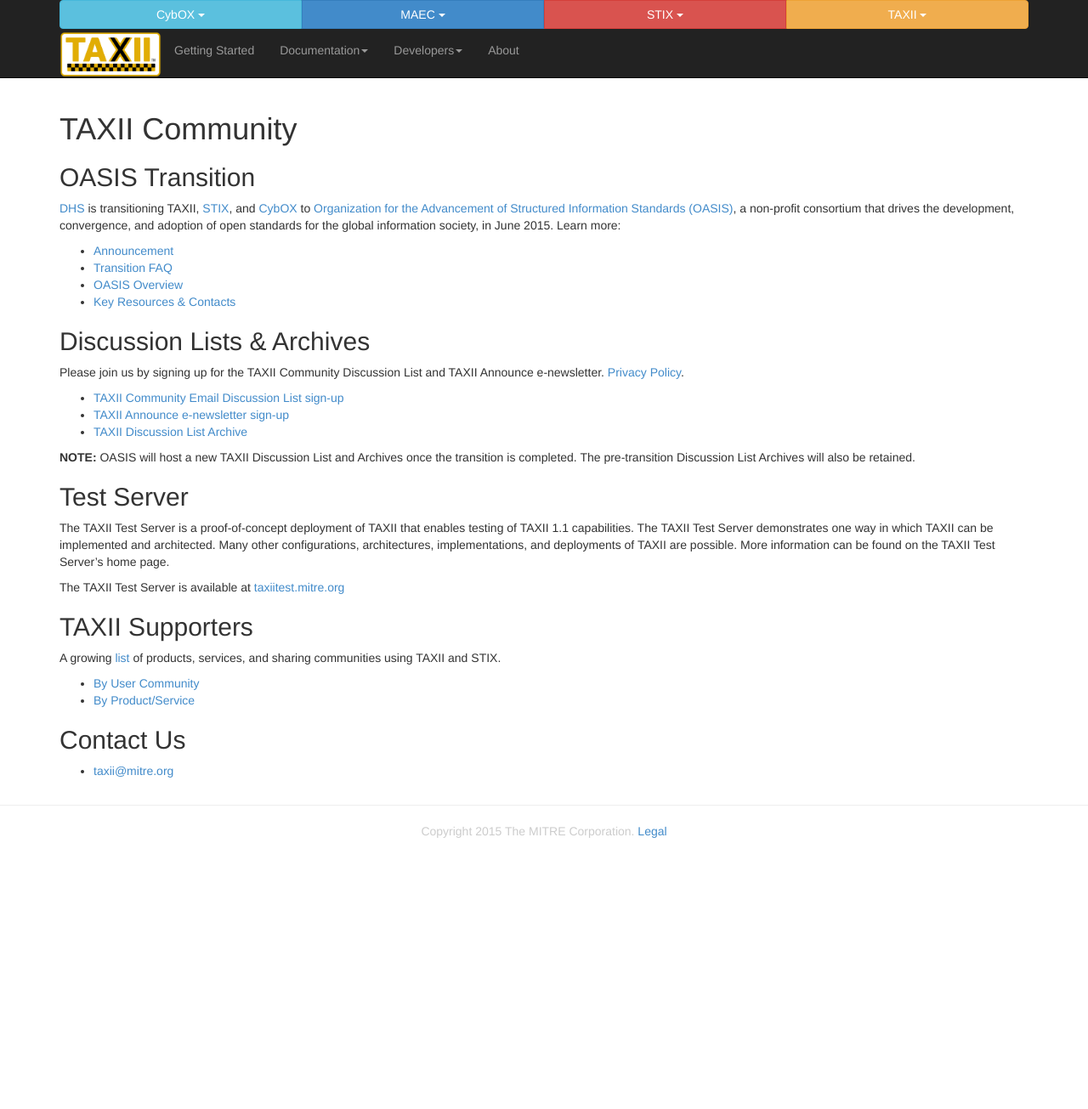
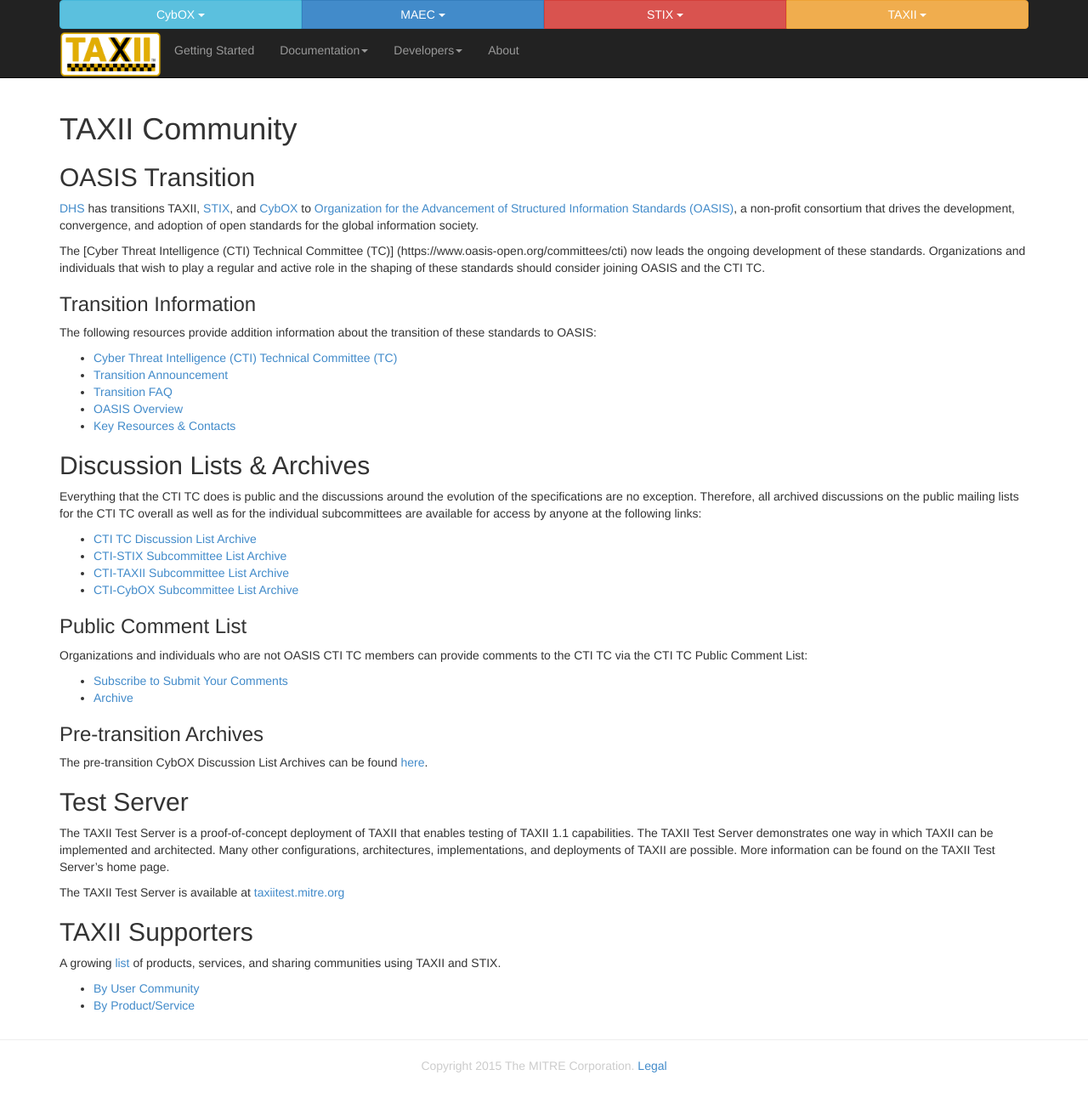
Before and after one commit to TAXIIProject/taxiiproject.github.io, a Jekyll site: the page built from community/index.md, in a window 1280 px wide. Shown: the whole page at 85% size. Built offline with Jekyll 4.4.1, drawn with Linux system fonts in a browser that asks for light colours; Markdown is read by kramdown in place of the engine named in the settings; before the commit the page ends 1029 px from its top, so only the background shows below that.

Commit message:
Updated wording on community index page

```diff
--- a/community/index.md
+++ b/community/index.md
@@ -4,21 +4,39 @@ title: TAXII Community
 ---
 
 ##OASIS Transition
-[DHS](http://www.dhs.gov/office-cybersecurity-and-communications/) is transitioning TAXII, [STIX](https://github.com/STIXProject/), and [CybOX](https://github.com/CybOXProject/) to [Organization for the Advancement of Structured Information Standards (OASIS)](https://www.oasis-open.org/), a non-profit consortium that drives the development, convergence, and adoption of open standards for the global information society, in June 2015. Learn more:
+[DHS](http://www.dhs.gov/office-cybersecurity-and-communications/) has transitions TAXII,
+[STIX](https://github.com/STIXProject/), and [CybOX](https://github.com/CybOXProject/) to
+[Organization for the Advancement of Structured Information Standards (OASIS)](https://www.oasis-open.org/),
+a non-profit consortium that drives the development, convergence, and adoption of open standards for the global information society.
 
-* [Announcement](http://stixproject.tumblr.com/post/117006597637/dhs-leads-effort-to-transition-automated)
+The [Cyber Threat Intelligence (CTI) Technical Committee (TC)] (https://www.oasis-open.org/committees/cti) now leads the ongoing
+development of these standards. Organizations and individuals that wish to play a regular and active role in the shaping of these standards should consider joining OASIS and the CTI TC.
+
+###Transition Information
+The following resources provide addition information about the transition of these standards to OASIS:
+
+* [Cyber Threat Intelligence (CTI) Technical Committee (TC)](https://www.oasis-open.org/committees/cti)
+* [Transition Announcement](http://stixproject.tumblr.com/post/117006597637/dhs-leads-effort-to-transition-automated)
 * [Transition FAQ](https://stixproject.github.io/oasis-faq.pdf)
 * [OASIS Overview](https://stixproject.github.io/stix-at-oasis.pdf)
 * [Key Resources & Contacts](https://stixproject.github.io/oasis-cti-info.html)
 
 ##Discussion Lists & Archives
-Please join us by signing up for the TAXII Community Discussion List and TAXII Announce e-newsletter. [Privacy Policy](https://taxii.mitre.org/about/privacy_policy.html).
+Everything that the CTI TC does is public and the discussions around the evolution of the specifications are no exception. Therefore, all archived discussions on the public mailing lists for the CTI TC overall as well as for the individual subcommittees are available for access by anyone at the following links:
 
-* [TAXII Community Email Discussion List sign-up](https://taxii.mitre.org/community/registration.html)
-* [TAXII Announce e-newsletter sign-up](https://taxii.mitre.org/community/registration.html)
-* [TAXII Discussion List Archive](http://making-security-measurable.1364806.n2.nabble.com/TAXII-Discussion-List-Archive-f7579264.html)
+* [CTI TC Discussion List Archive](https://lists.oasis-open.org/archives/cti/)
+* [CTI-STIX Subcommittee List Archive](https://lists.oasis-open.org/archives/cti-stix/)
+* [CTI-TAXII Subcommittee List Archive](https://lists.oasis-open.org/archives/cti-taxii/)
+* [CTI-CybOX Subcommittee List Archive](https://lists.oasis-open.org/archives/cti-cybox/)
 
-**NOTE:** OASIS will host a new TAXII Discussion List and Archives once the transition is completed. The pre-transition Discussion List Archives will also be retained.
+###Public Comment List
+Organizations and individuals who are not OASIS CTI TC members can provide comments to the CTI TC via the CTI TC Public Comment List:
+
+* [Subscribe to Submit Your Comments](http://www.oasis-open.org/committees/comments/form.php?wg_abbrev=cti)
+* [Archive](https://lists.oasis-open.org/archives/cti-comment/)
+
+###Pre-transition Archives
+The pre-transition CybOX Discussion List Archives can be found [here](http://making-security-measurable.1364806.n2.nabble.com/CybOX-Discussion-List-Archive-f7579263.html).
 
 ## Test Server
 The TAXII Test Server is a proof-of-concept deployment of TAXII that enables testing of TAXII 1.1 capabilities.
@@ -32,6 +50,3 @@ A growing [list](http://stixproject.github.io/supporters/) of products, services
 
 * [By User Community](http://stixproject.github.io/supporters/#user-communities)
 * [By Product/Service](http://stixproject.github.io/supporters/#products-and-services)
-
-##Contact Us
-* [taxii@mitre.org](mailto:taxii@mitre.org)
```
